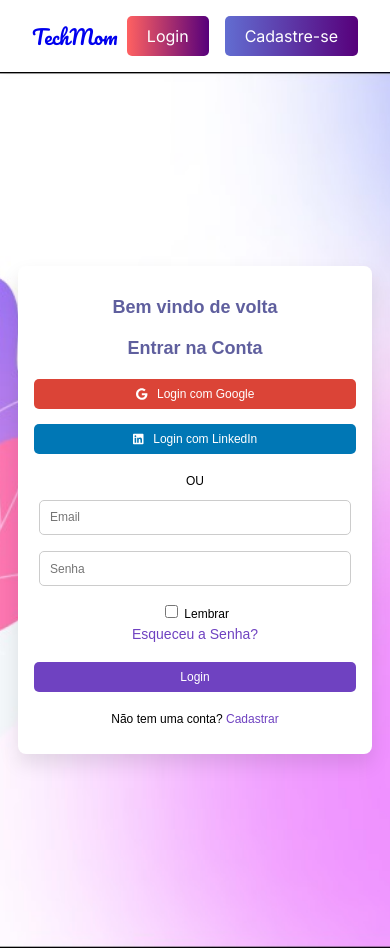
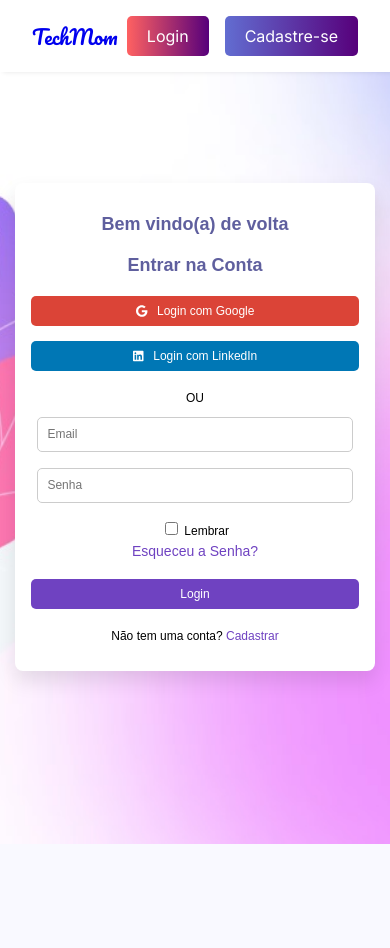
Before and after one commit to Arthur5502/Tech-Moms, a React (Create React App) app: page /login in a window 390 px wide. After the commit the page ends 844 px from the top, so only its background shows below. Built offline with nearby package versions, Linux system fonts and the light colour scheme.

Commit message:
new updates

```diff
--- a/src/components/Home/LoginForm.js
+++ b/src/components/Home/LoginForm.js
@@ -14,7 +14,7 @@ const LoginForm = () => {
   return (
     <div className="login-container">
       <div className="login-box">
-        <h2>Bem vindo de volta</h2>
+        <h2>Bem vindo(a) de volta</h2>
         <h3>Entrar na Conta</h3>
 
         <button className="login-btn google">
--- a/src/styles/Home/LoginForm.css
+++ b/src/styles/Home/LoginForm.css
@@ -100,6 +100,7 @@ html, body {
   .login-container {
     padding: 2rem;
     flex-direction: column;
+    overflow-y: scroll;
   }
 
   .login-box {
@@ -126,8 +127,9 @@ html, body {
 
 @media (max-width: 480px) {
   .login-container {
-    padding: 1rem;
+    padding: 0.8rem;
     background-position: top;
+    margin-top: -5rem;
   }
 
   .login-box {
--- a/src/styles/Home/Signup.css
+++ b/src/styles/Home/Signup.css
@@ -250,6 +250,11 @@ body {
 
 /* Responsividade para 768px */
 @media (max-width: 768px) {
+  body, html {
+    overflow-x: hidden; /* Remove o scroll horizontal */
+    overflow-y: auto;   /* Mantém o scroll vertical */
+  }
+
   .signup-container {
     flex-direction: column;
     align-items: center;
@@ -279,6 +284,11 @@ body {
 
 /* Responsividade para 480px */
 @media (max-width: 480px) {
+  body, html {
+    overflow-x: hidden; /* Remove o scroll horizontal */
+    overflow-y: auto;   /* Mantém o scroll vertical */
+  }
+
   .signup-container {
     flex-direction: column;
     align-items: center;
```
Also changed, not shown: 1 other file (tests, documents, lock files or other folders).
